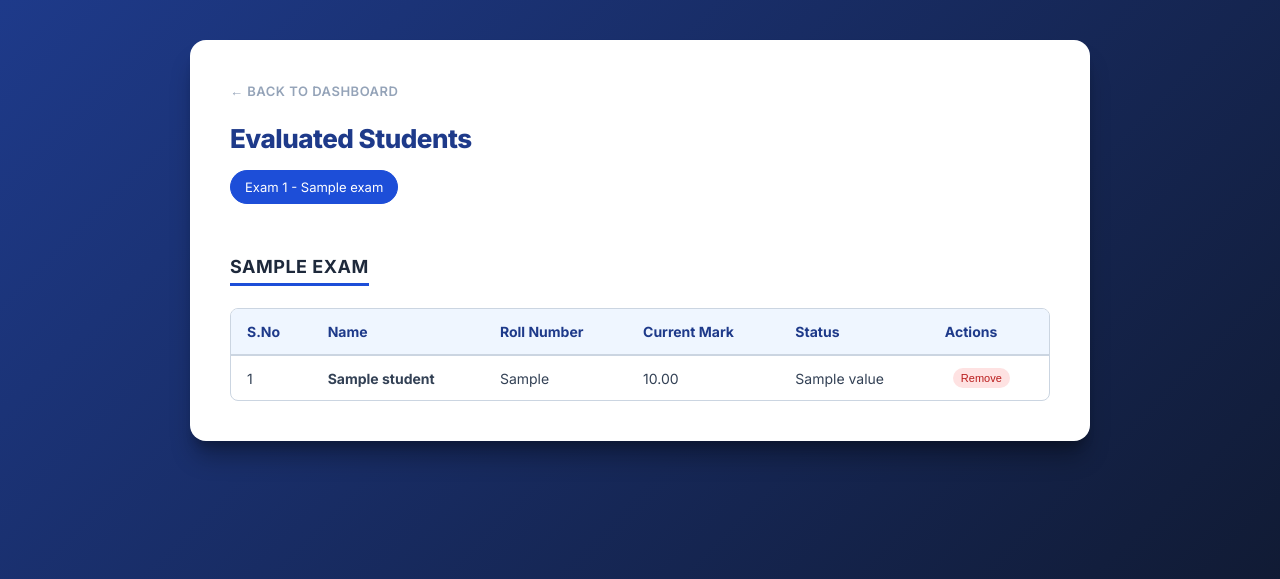
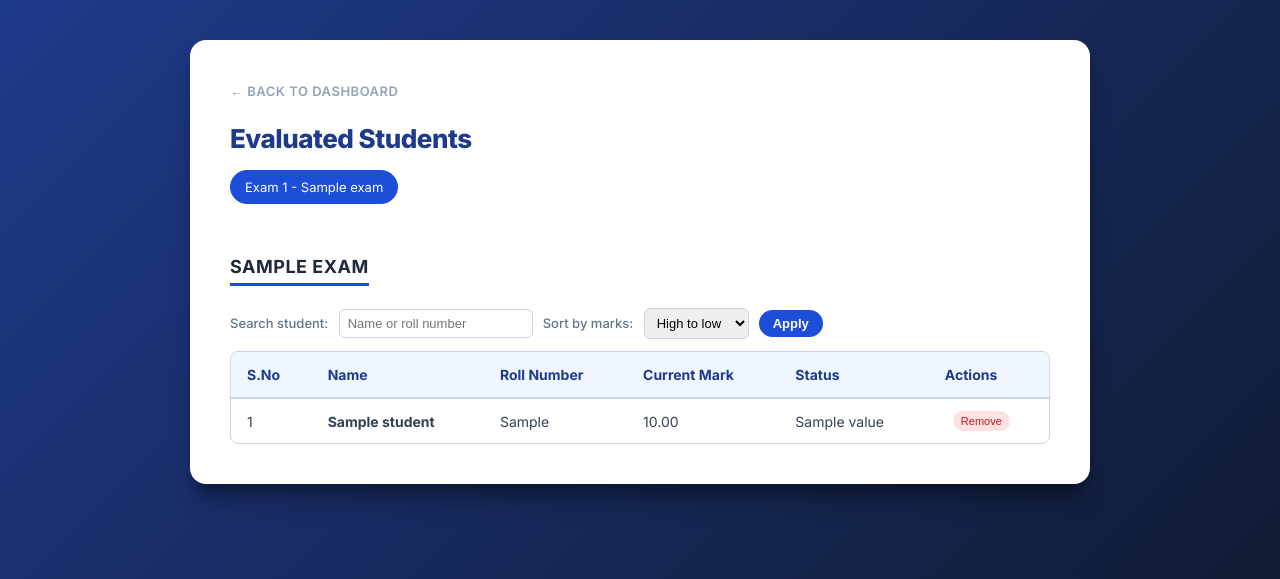
Before and after one commit to Sreehari0o4/Answersheet_evaluator, a Flask app: template gradix/templates/evaluated_students.html in a window 1280 px wide. Shown: the top 579 px of the page. Run offline with Flask 3, Linux system fonts and the light colour scheme; tables that the repository leaves empty hold one stand-in row (values such as "Sample post"); the template is opened without the code that fills it: values that come from a table or form of the project are taken from there, most other values are stand-ins (such as "Sample title", 1, 10 or a date in 2020).

Commit message:
Add sort function for evaluated students and improve back navigation

```diff
--- a/gradix/templates/evaluated_students.html
+++ b/gradix/templates/evaluated_students.html
@@ -159,6 +159,24 @@
                 <p class="empty-text">No evaluated students for this exam yet.</p>
             {% else %}
                 <h2>{{ selected_exam.subject }}</h2>
+
+                <!-- Filters: search by student and sort by marks -->
+                <form method="get" style="margin: 10px 0 12px; display:flex; flex-wrap:wrap; gap:10px; align-items:center;">
+                    <input type="hidden" name="exam_id" value="{{ selected_exam.exam_id }}">
+                    <div>
+                        <label for="search" style="font-size:13px; color:#64748b; font-weight:500;">Search student:</label>
+                        <input id="search" name="search" type="text" value="{{ search_query }}" placeholder="Name or roll number" style="margin-left:6px; padding:6px 8px; border-radius:6px; border:1px solid #cbd5e1; font-size:13px; min-width:180px;">
+                    </div>
+                    <div>
+                        <label for="sort" style="font-size:13px; color:#64748b; font-weight:500;">Sort by marks:</label>
+                        <select id="sort" name="sort" style="margin-left:6px; padding:6px 8px; border-radius:6px; border:1px solid #cbd5e1; font-size:13px;">
+                            <option value="marks_desc" {% if sort_order == 'marks_desc' %}selected{% endif %}>High to low</option>
+                            <option value="marks_asc" {% if sort_order == 'marks_asc' %}selected{% endif %}>Low to high</option>
+                        </select>
+                    </div>
+                    <button type="submit" style="padding:6px 14px; border-radius:999px; border:none; background-color:#1d4ed8; color:#fff; font-size:13px; font-weight:600; cursor:pointer;">Apply</button>
+                </form>
+
                 <div class="table-container">
                     <table cellspacing="0">
                         <thead>
--- a/gradix/templates/review.html
+++ b/gradix/templates/review.html
@@ -328,8 +328,8 @@
 <body>
 
     <div class="card">
-        <a href="{{ url_for('web.evaluated_students', exam_id=sheet.exam_id) }}" class="back-link">
-            ← Back to Evaluated Students
+        <a href="javascript:window.history.back();" class="back-link">
+            ← Back
         </a>
 
         <h1>Review Answer Sheet <span style="color:var(--primary-color);">#{{ sheet.sheet_id }}</span></h1>
```
Also changed, not shown: gradix/web.py (+22 -3 lines).
